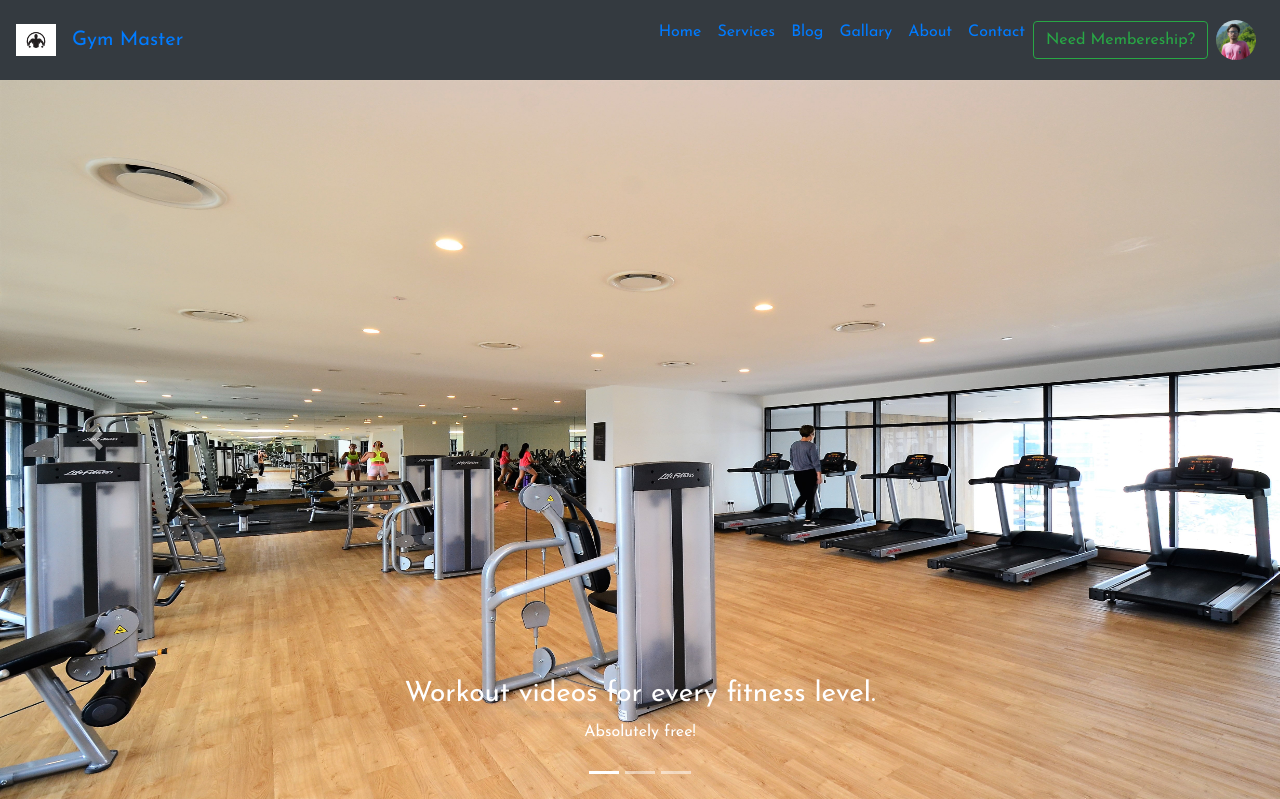
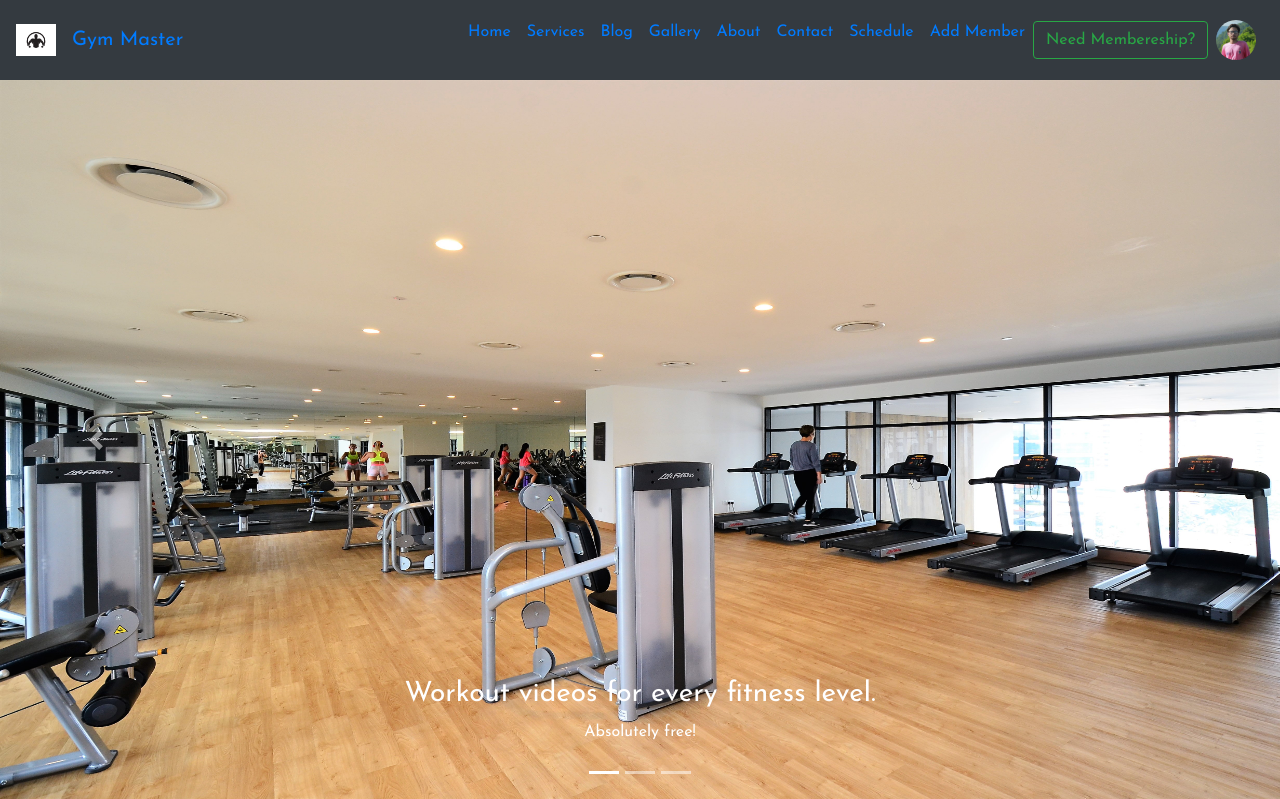
Before and after one commit to fazlerabbi2248/Gym-management-System, a PHP site: page /index.php in a window 1280 px wide. Shown: the top 799 px of the page. Run offline with PHP 8.4, Linux system fonts and the light colour scheme.

Commit message:
Add files via upload

```diff
--- a/includes/navbar.php
+++ b/includes/navbar.php
@@ -22,13 +22,19 @@
         <a class="nav-link" href="blog.php">Blog</a>
       </li>
        <li class="nav-item">
-        <a class="nav-link" href="Gallary.php">Gallary</a>
+        <a class="nav-link" href="Gallery.php">Gallery</a>
       </li>
       <li class="nav-item">
         <a class="nav-link" href="about.php">About</a>
       </li>
       <li class="nav-item">
         <a class="nav-link" href="contact.php">Contact</a>
+      </li>
+      <li class="nav-item">
+        <a class="nav-link" href="Schedule.php">Schedule</a>
+      </li>
+      <li class="nav-item">
+        <a class="nav-link" href="AddMember.php">Add Member</a>
       </li>
 
       <form class="form-inline my-2 my-lg-0" action="membership.php">
```
